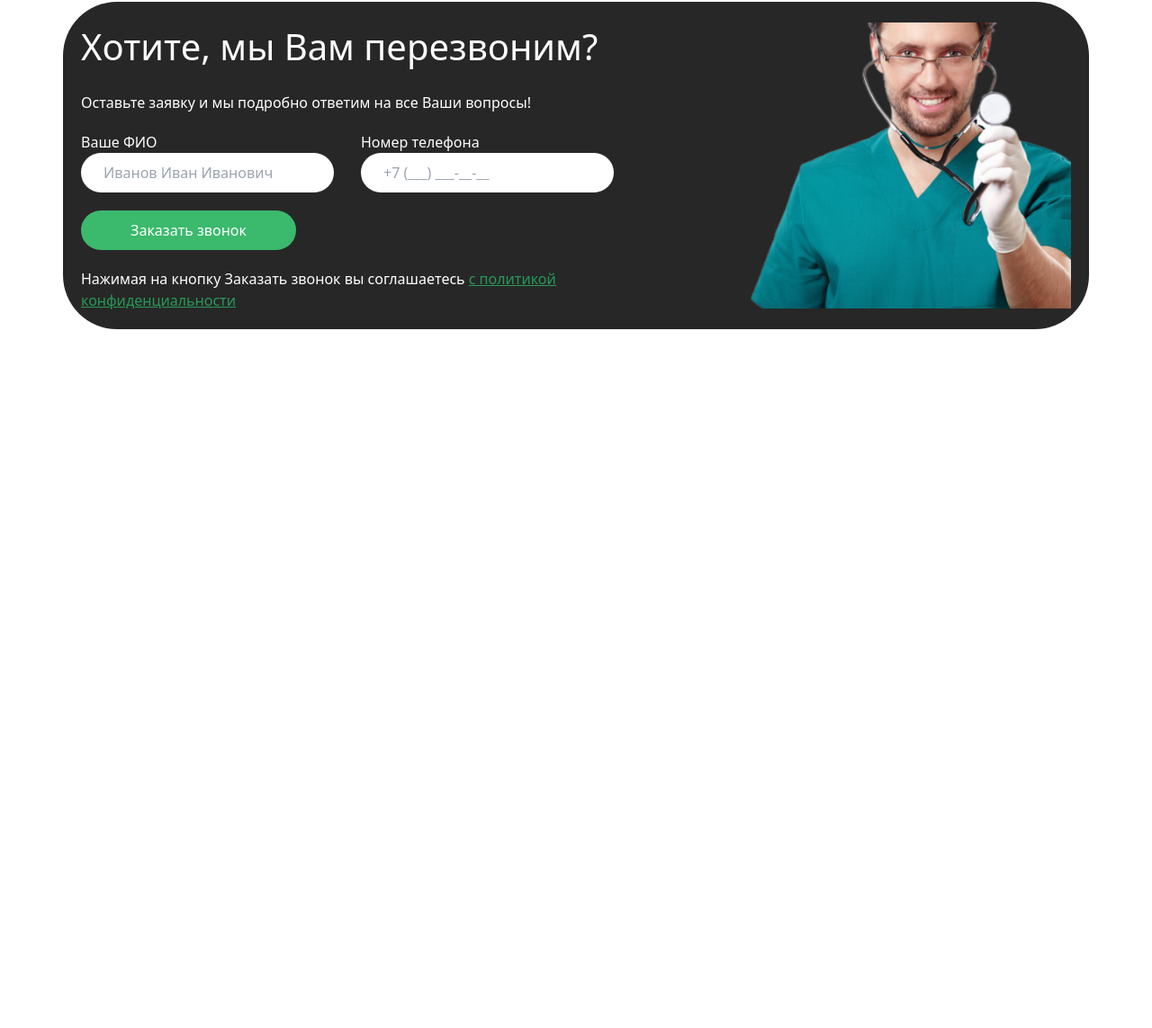
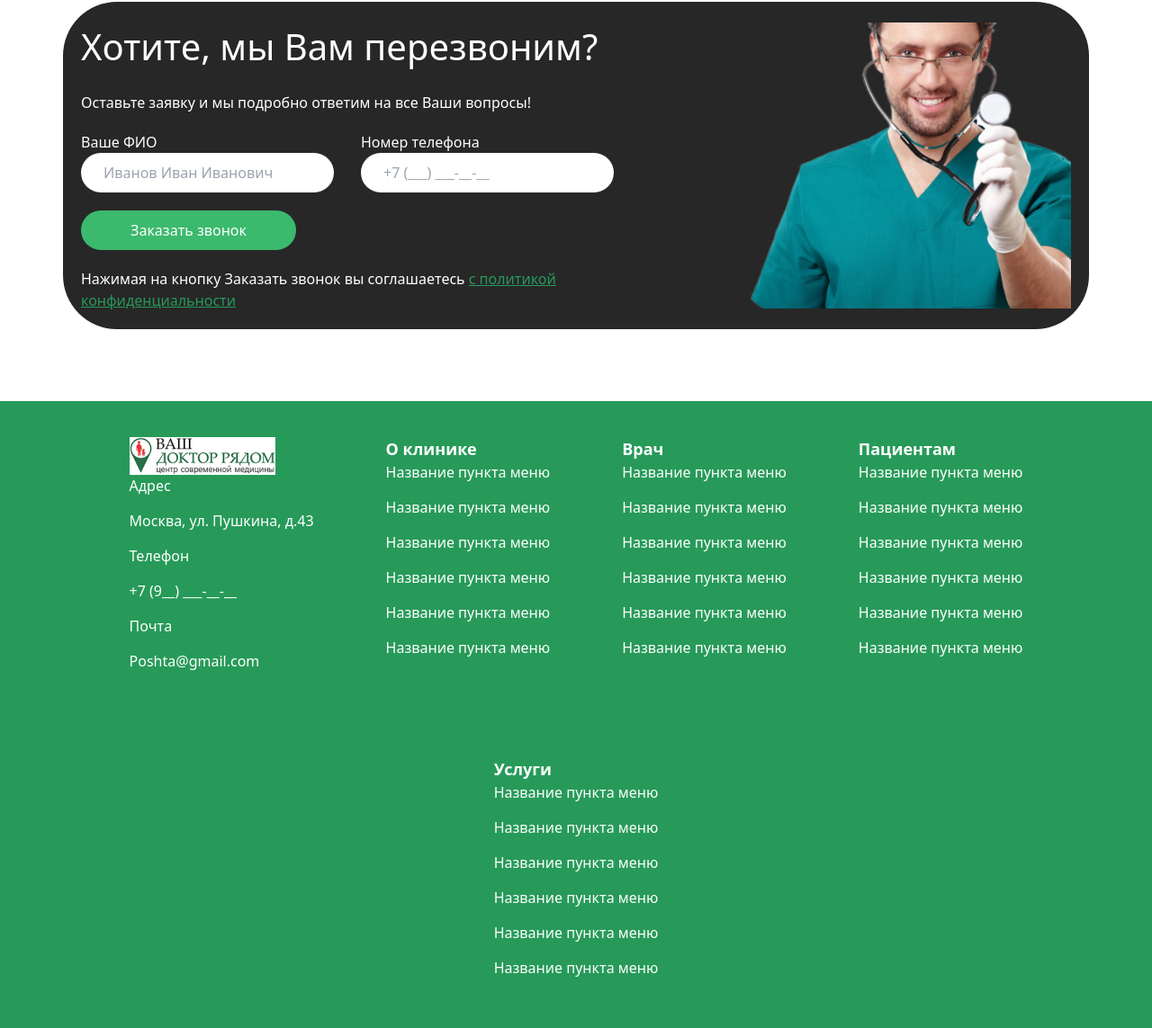
Before and after one commit to Shahnavoz/EXAM, a website: page src/index_P3.html in a window 1280 px wide. Shown: the part 3325-4468 px from the top of the page at 90% size. Before the commit the page ends 3691 px from the top, so only its background shows below. Drawn offline with Linux system fonts and the light colour scheme.

Commit message:
The footer of the third page

```diff
--- a/src/index_P3.html
+++ b/src/index_P3.html
@@ -348,7 +348,7 @@
     </section>
 
 
-   <!--   <footer class="bg-[#279A59] text-white px-[20px] py-[40px] flex flex-wrap gap-[20px] mt-[80px] lg:justify-center lg:gap-[80px]">
+     <footer class="bg-[#279A59] text-white px-[20px] py-[40px] flex flex-wrap gap-[20px] mt-[80px] lg:justify-center lg:gap-[80px]">
         <div class="hidden lg:block">
             <img src="../src/img/Шапка.png" alt="">
             <p class="pb-[15px]">Адрес</p>
@@ -420,7 +420,7 @@
                 <li class="pb-[15px]">Название пункта меню</li>
             </ul>
         </div>
-    </footer> -->
+    </footer>
 
 
 
```
